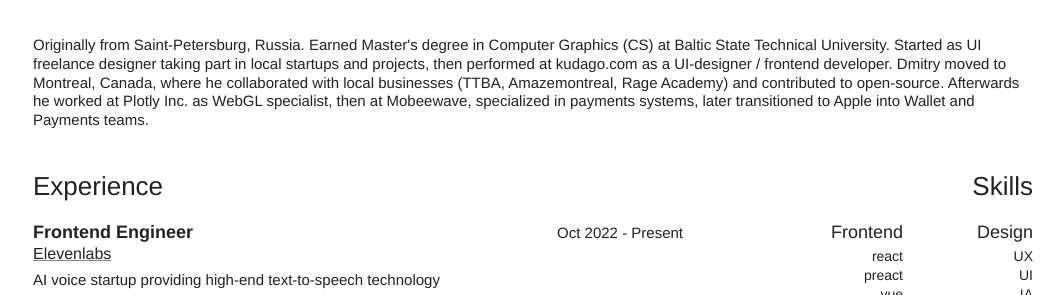
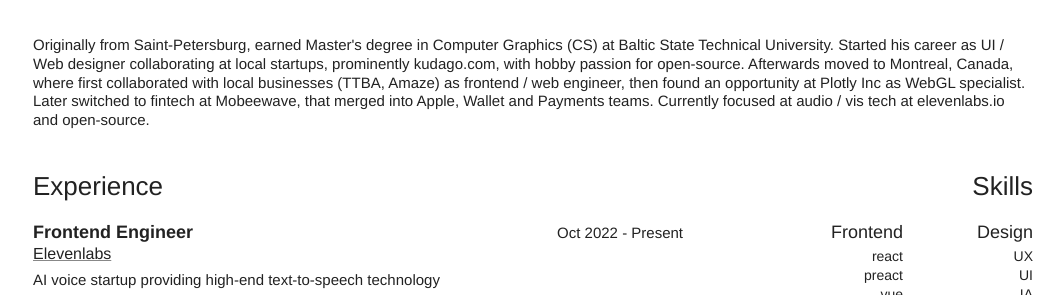
Before and after one commit to dy/resume, a website: page index.html in a window 1280 px wide. Shown: the part 144-439 px from the top of the page, without its empty margins (107-1171 px from the left). Drawn offline with Linux system fonts and the light colour scheme.

Commit message:
Update index.html

```diff
--- a/index.html
+++ b/index.html
@@ -353,7 +353,7 @@
   font-size: 14.5px;
   font-weight: lighter;
   font-style: italic;
-}</style><title>Resume Dmitry Ivanov – Software Engineer</title></head><body><div class="content"><div class="basics"><div class="table padding-container-2"><div class="main"><span class="name">Dmitry Ivanov</span><span class="label">Software Engineer</span></div><div class="side"><ul class="contact"><li>+1 514 7755-376</li><li>df.creative@gmail.com</li><li class="margin-text-5">Montréal, Québec, CA</li></ul></div></div><div class="summary markdown padding-container-2"><p>Originally from Saint-Petersburg, Russia. Earned Master's degree in Computer Graphics (CS) at Baltic State Technical University. Started as UI freelance designer taking part in local startups and projects, then performed at kudago.com as a UI-designer / frontend developer. Dmitry moved to Montreal, Canada, where he collaborated with local businesses (TTBA, Amazemontreal, Rage Academy) and contributed to open-source. Afterwards he worked at Plotly Inc. as WebGL specialist, then at Mobeewave, specialized in payments systems, later transitioned to Apple into Wallet and Payments teams.</p>
+}</style><title>Resume Dmitry Ivanov – Software Engineer</title></head><body><div class="content"><div class="basics"><div class="table padding-container-2"><div class="main"><span class="name">Dmitry Ivanov</span><span class="label">Software Engineer</span></div><div class="side"><ul class="contact"><li>+1 514 7755-376</li><li>df.creative@gmail.com</li><li class="margin-text-5">Montréal, Québec, CA</li></ul></div></div><div class="summary markdown padding-container-2"><p>Originally from Saint-Petersburg, earned Master's degree in Computer Graphics (CS) at Baltic State Technical University. Started his career as UI / Web designer collaborating at local startups, prominently kudago.com, with hobby passion for open-source. Afterwards moved to Montreal, Canada, where first collaborated with local businesses (TTBA, Amaze) as frontend / web engineer, then found an opportunity at Plotly Inc as WebGL specialist. Later switched to fintech at Mobeewave, that merged into Apple, Wallet and Payments teams. Currently focused at audio / vis tech at elevenlabs.io and open-source.</p>
 </div></div><div class="table padding-container-2"><div class="main"><div class="work margin-container-4"><p class="section-title no-alone-2">Experience</p><div class="container"><div class="article margin-container-3"><div class="header no-alone-1"><div class="table"><div class="left"><span class="title">Frontend Engineer</span><span class="subtitle margin-text-1"><a href="https://elevenlabs.io">Elevenlabs</a></span></div><div class="right"><span class="date">Oct 2022 - Present</span></div></div></div><div class="summary markdown margin-text-4"><p>AI voice startup providing high-end text-to-speech technology</p>
 </div><ul class="highlights margin-text-4 no-break"><li>elevenlabs.io website design &amp; frontend</li><li>multiline waveform player https://dy.github.io/wavearea</li></ul></div><div class="article margin-container-3"><div class="header no-alone-1"><div class="table"><div class="left"><span class="title">Software Engineer</span><span class="subtitle margin-text-1"><a href="https://apple.com">Apple</a></span></div><div class="right"><span class="date">May 2020 - Oct 2022</span></div></div></div><div class="summary markdown margin-text-4"><p>Apple Wallet / Apple Pay teams web services.</p>
 </div><ul class="highlights margin-text-4 no-break"><li>Web push provisioning UI flow</li><li>Apple Business Registry portal frontend</li><li>Payments portal design &amp; development</li><li>Internal admin dashboard development</li><li>Apple Pay widget design &amp; development</li><li>Template instantiation web-standard proposal polyfill</li></ul></div><div class="article margin-container-3"><div class="header no-alone-1"><div class="table"><div class="left"><span class="title">Frontend engineer</span><span class="subtitle margin-text-1"><a href="https://mobeewave.com">Mobeewave</a></span></div><div class="right"><span class="date">Jan 2019 - May 2020</span></div></div></div><div class="summary markdown margin-text-4"><p>Fintech company specialized on accepting card payments with mobile devices.</p>
```
